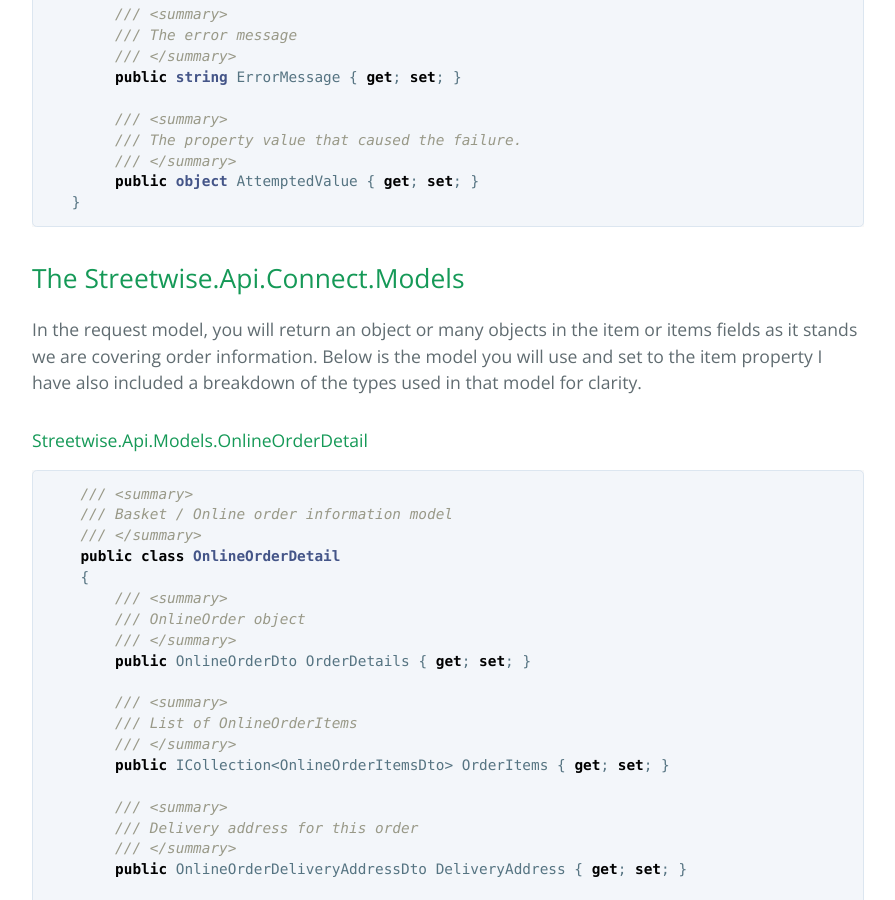
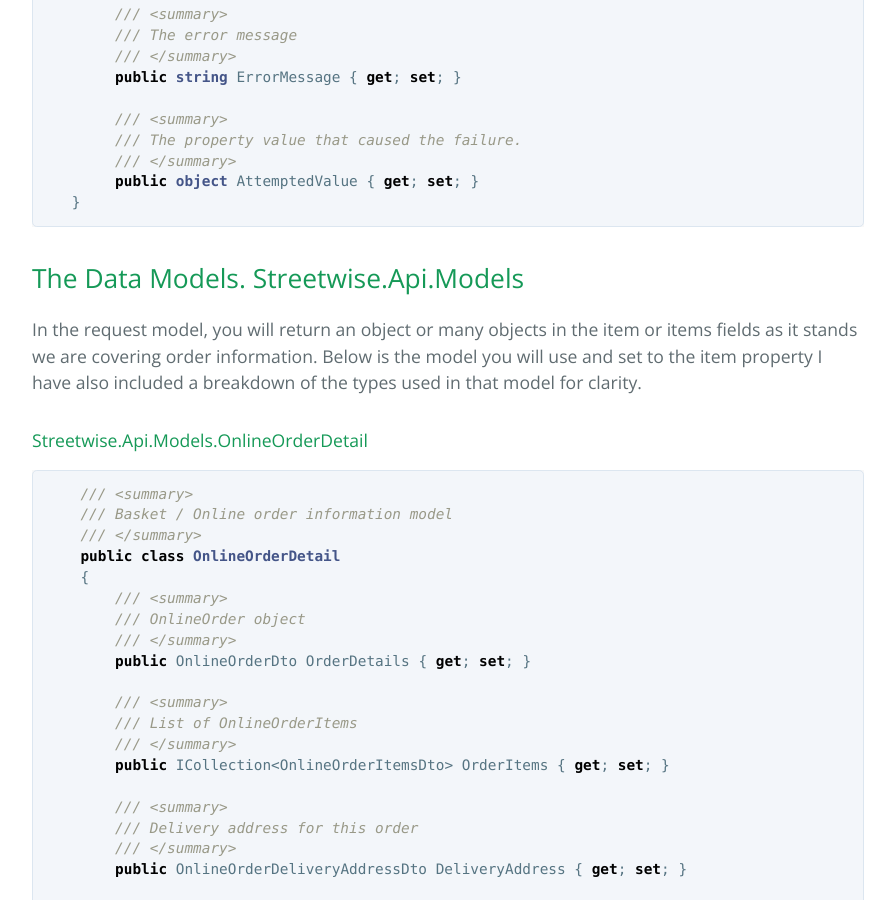
Before and after one commit to davidparker/streetwise.github.io, a Jekyll site: the page built from index.markdown, in a window 1280 px wide and 900 px high, scrolled down 4558 px. Shown: the whole window, without its empty margins (192-1087 px from the left). Built offline with Jekyll 4.4.1, drawn with Linux system fonts in a browser that asks for light colours; our own code applies the rules of GitHub Pages for plain Markdown files.

Commit message:
update downloads

```diff
--- a/index.markdown
+++ b/index.markdown
@@ -206,7 +206,7 @@ As soon as validation is settled.  I will create a constants for this, and updat
 
 
 
-## The Streetwise.Api.Connect.Models
+## The Data Models.  Streetwise.Api.Models
 
 In the request model, you will return an object or many objects in the item or items fields
 as it stands we are covering order information.  Below is the model you will use and set to the item property
```
